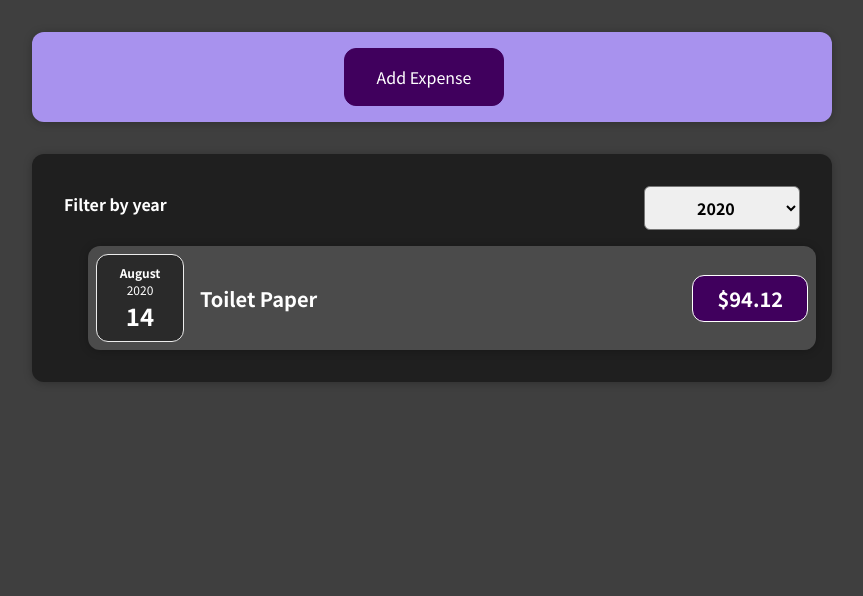
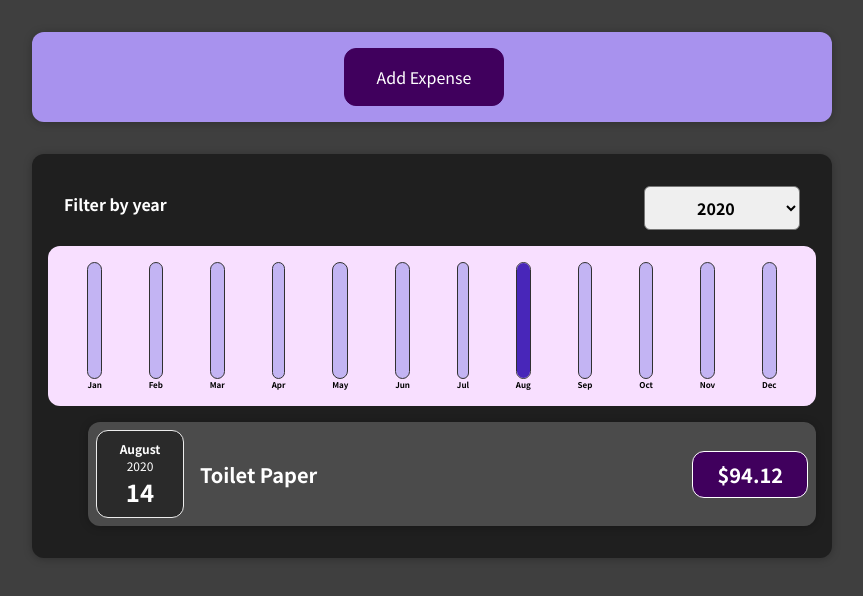
Before and after one commit to jack-chen1688/React-Complete, a React (Create React App) app in the folder react-guide/: page / in a window 1280 px wide. Shown: the top 596 px of the page, without its empty margins (208-1071 px from the left). Built offline with nearby package versions, Linux system fonts and the light colour scheme; the HTML template or start-up script is replaced by a standard one.

Commit message:
Added chart bar into the project.

```diff
--- /dev/null
+++ b/react-guide/src/components/Chart/Chart.css
@@ -0,0 +1,9 @@
+.chart {
+  padding: 1rem;
+  border-radius: 12px;
+  background-color: #f8dfff;
+  text-align: center;
+  display: flex;
+  justify-content: space-around;
+  height: 10rem;
+}
--- /dev/null
+++ b/react-guide/src/components/Chart/Chart.js
@@ -0,0 +1,24 @@
+import React from "react";
+
+import ChartBar from "./ChartBar";
+import "./Chart.css";
+
+const Chart = (props) => {
+  const dataPointValues = props.dataPoints.map((dataPoint) => dataPoint.value);
+  console.log("Chart data point values", dataPointValues);
+  const totalMaximum = Math.max(...dataPointValues);
+  return (
+    <div className="chart">
+      {props.dataPoints.map((dataPoint) => (
+        <ChartBar
+          key={dataPoint.label}
+          value={dataPoint.value}
+          maxValue={totalMaximum}
+          label={dataPoint.label}
+        />
+      ))}
+    </div>
+  );
+};
+
+export default Chart;
--- /dev/null
+++ b/react-guide/src/components/Chart/ChartBar.css
@@ -0,0 +1,30 @@
+.chart-bar {
+  height: 100%;
+  display: flex;
+  flex-direction: column;
+  align-items: center;
+}
+
+.chart-bar__inner {
+  height: 100%;
+  width: 100%;
+  border: 1px solid #313131;
+  border-radius: 12px;
+  background-color: #c3b4f3;
+  overflow: hidden;
+  display: flex;
+  flex-direction: column;
+  justify-content: flex-end;
+}
+
+.chart-bar__fill {
+  background-color: #4826b9;
+  width: 100%;
+  transition: all 0.3s ease-out;
+}
+
+.chart-bar__label {
+  font-weight: bold;
+  font-size: 0.5rem;
+  text-align: center;
+}
--- /dev/null
+++ b/react-guide/src/components/Chart/ChartBar.js
@@ -0,0 +1,24 @@
+import React from "react";
+import "./ChartBar.css";
+
+const ChartBar = (props) => {
+  let barFillHeight = "0%";
+
+  if (props.maxValue > 0) {
+    barFillHeight = Math.round((props.value / props.maxValue) * 100) + "%";
+  }
+
+  return (
+    <div className="chart-bar">
+      <div className="chart-bar__inner">
+        <div
+          className="chart-bar__fill"
+          style={{ height: barFillHeight }}
+        ></div>
+      </div>
+      <div className="chart-bar__label">{props.label}</div>
+    </div>
+  );
+};
+
+export default ChartBar;
--- a/react-guide/src/components/Expenses/Expenses.js
+++ b/react-guide/src/components/Expenses/Expenses.js
@@ -4,6 +4,7 @@
 import Card from "../UI/Card";
 import ExpensesFilter from "./ExpensesFilter";
 import ExpensesList from "./ExpensesList";
+import ExpensesChart from "./ExpensesChart";
 
 function Expenses(props) {
   const [filteredYear, setFilteredYear] = useState("2020");
@@ -25,6 +26,7 @@
         selectedYear={filteredYear}
         onFilterChange={filterChangedHandler}
       />
+      <ExpensesChart expenses={filteredItems} />
       <ExpensesList items={filteredItems} />
     </Card>
   );
--- /dev/null
+++ b/react-guide/src/components/Expenses/ExpensesChart.js
@@ -0,0 +1,26 @@
+import React from "react";
+import Chart from "../Chart/Chart";
+const ExpensesChart = (props) => {
+  const chartDataPoints = [
+    { label: "Jan", value: 0 },
+    { label: "Feb", value: 0 },
+    { label: "Mar", value: 0 },
+    { label: "Apr", value: 0 },
+    { label: "May", value: 0 },
+    { label: "Jun", value: 0 },
+    { label: "Jul", value: 0 },
+    { label: "Aug", value: 0 },
+    { label: "Sep", value: 0 },
+    { label: "Oct", value: 0 },
+    { label: "Nov", value: 0 },
+    { label: "Dec", value: 0 },
+  ];
+
+  for (const expense of props.expenses) {
+    const expenseMonth = expense.date.getMonth(); // start from 0 => January => 0
+    chartDataPoints[expenseMonth].value += expense.amount;
+  }
+  return <Chart dataPoints={chartDataPoints} />;
+};
+
+export default ExpensesChart;
--- a/react-guide/src/components/NewExpense/ExpenseForm.js
+++ b/react-guide/src/components/NewExpense/ExpenseForm.js
@@ -26,7 +26,7 @@
 
     const expenseData = {
       title: title,
-      amount: amount,
+      amount: +amount,
       date: new Date(date),
     };
     props.onSaveExpense(expenseData);
```
